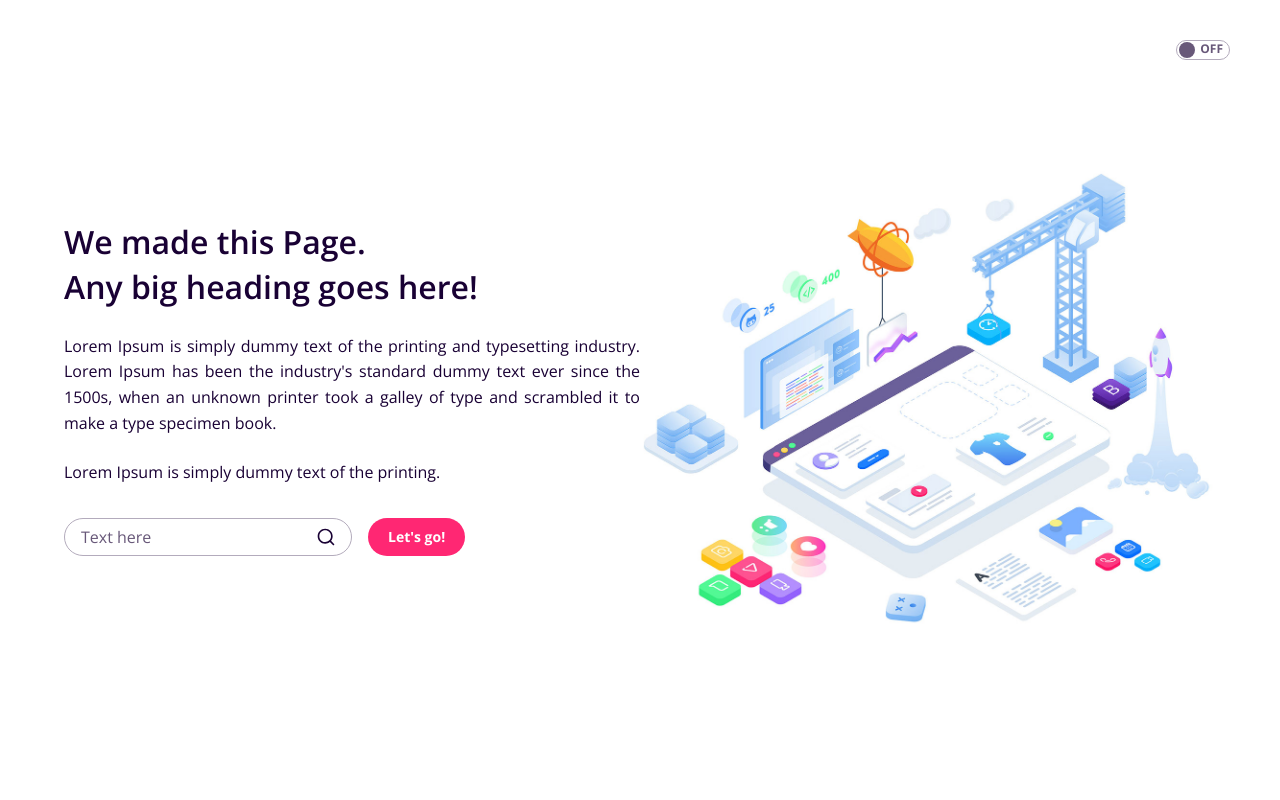
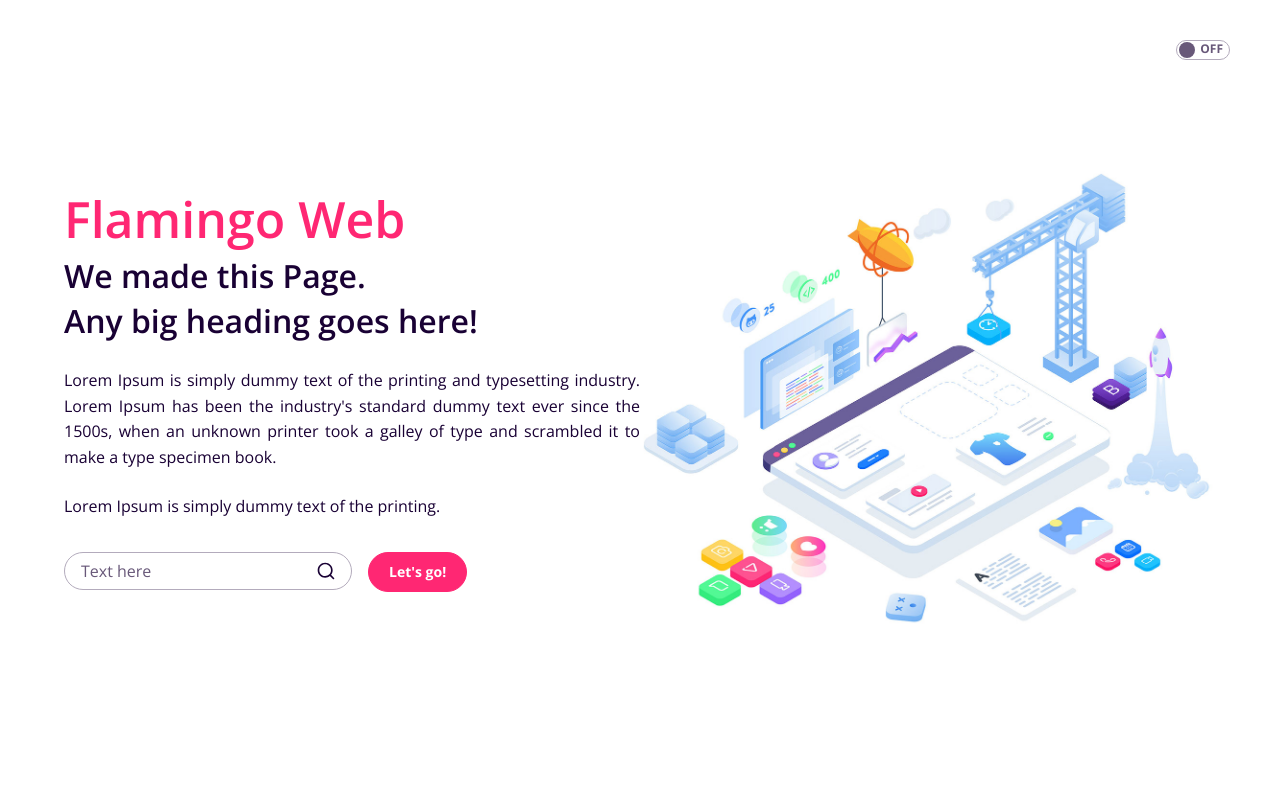
Before and after one commit to MANEESH-P/flamingo-web, a React (Create React App) app: page /demo in a window 1280 px wide. Shown: the top 800 px of the page. Built offline with nearby package versions, Linux system fonts and the light colour scheme.

Commit message:
text area icon fix

```diff
--- a/package.json
+++ b/package.json
@@ -6,6 +6,7 @@
     "@testing-library/jest-dom": "^4.2.4",
     "@testing-library/react": "^9.5.0",
     "@testing-library/user-event": "^7.2.1",
+    "classnames": "^2.2.6",
     "node-sass": "^4.14.1",
     "normalize.css": "^8.0.1",
     "react": "^16.13.1",
--- a/src/Components/Button/Button.js
+++ b/src/Components/Button/Button.js
@@ -4,19 +4,22 @@ import { ReactComponent as Checked } from "../../Assets/check.svg";
 import { ReactComponent as Failure } from "../../Assets/failure.svg";
 // import "./button.scss";
 export default function Button(props) {
+  const { variant = "primary", type = "default", ...rest } = props;
+
   return (
     <button
-      className={`btn btn--${props.variant} btn--${props.variant}-${
-        props.type
-      } ${props.loading ? "btn--loading" : ""} ${
-        props.active ? "btn--active" : ""
-      } ${props.hover ? "btn--hover" : ""} ${props.margin} ${props.shadow}`}
+      className={`btn btn--${variant} btn--${variant}-${type} ${
+        props.loading ? "btn--loading" : ""
+      } ${props.active ? "btn--active" : ""} ${
+        props.hover ? "btn--hover" : ""
+      } ${props.margin} ${props.shadow}`}
+      // className={className}
     >
       {props.loading ? (
         <Loading />
-      ) : props.variant === "success" ? (
+      ) : variant === "success" ? (
         <Checked />
-      ) : props.variant === "error" ? (
+      ) : variant === "error" ? (
         <Failure />
       ) : (
         props.label
--- a/src/Components/TextArea/TextArea.js
+++ b/src/Components/TextArea/TextArea.js
@@ -9,20 +9,24 @@ export default function TextArea(props) {
   return (
     <div className={`textarea-container ${props.margin}`}>
       {props.variant === "error" ? (
+        <label htmlFor={`textarea--${props.variant}`}>
           <span className="alert-icon">
             <Alert />
           </span>
+        </label>
       ) : props.variant === "success" ? (
+        <label htmlFor={`textarea--${props.variant}`}>
           <span className="check-icon">
             <Check />
           </span>
+        </label>
       ) : null}
       <textarea
         placeholder={props.placeholder}
         className={`textarea textarea--${props.variant}`}
         disabled={props.variant === "disabled"}
         name=""
-        id=""
+        id={`textarea--${props.variant}`}
         cols="30"
         rows="10"
       ></textarea>
--- a/src/Containers/Demo/Demo.js
+++ b/src/Containers/Demo/Demo.js
@@ -24,6 +24,7 @@ export default function Demo() {
     <div className="demo-container">
       <header className="header pl-16 pr-16">
         <div className="header__left">
+          <h1 className="brand">Flamingo Web</h1>
           <h1 className="mb-6">
             We made this Page. <br /> Any big heading goes here!
           </h1>
--- a/src/Sass/base/_base.scss
+++ b/src/Sass/base/_base.scss
@@ -28,3 +28,12 @@
 html {
   scroll-behavior: smooth;
 }
+
+input,
+textarea,
+button,
+select,
+a,
+label {
+  -webkit-tap-highlight-color: transparent;
+}
--- a/src/Sass/components/_button.scss
+++ b/src/Sass/components/_button.scss
@@ -17,6 +17,7 @@
 .btn--primary-default {
   background: $brand-primary;
   color: $text-white;
+  border: 1px solid $brand-primary;
 
   &:active {
     background: $brand-primary;
@@ -45,11 +46,13 @@
 .btn--primary-minimal {
   background: #ffffff;
   color: $brand-primary;
+  border: 1px solid $element-primary;
 }
 
 .btn--secondary-default {
   background: $brand-secondary;
   color: #ffffff;
+  border: 1px solid $brand-secondary;
 
   &:active {
     background: $brand-secondary;
--- a/src/Sass/components/_input.scss
+++ b/src/Sass/components/_input.scss
@@ -26,14 +26,8 @@ input[type="date"] {
   color: $text-secondary;
 }
 
-::-webkit-inner-spin-button,
-::-webkit-calendar-picker-indicator {
-  display: none;
-  -webkit-appearance: none;
-}
-
-input[type="date"]::-webkit-inner-spin-button,
-input[type="date"]::-webkit-calendar-picker-indicator {
+.input::-webkit-inner-spin-button,
+.input::-webkit-calendar-picker-indicator {
   display: none;
   -webkit-appearance: none;
 }
--- a/src/Sass/pages/demo.scss
+++ b/src/Sass/pages/demo.scss
@@ -30,6 +30,11 @@
     top: 40px;
     right: 50px;
   }
+}
+
+.brand {
+  color: $brand-primary;
+  font-size: 50px;
 }
 
 .wrapper {
```
Also changed, not shown: 1 other file (tests, documents, lock files or other folders). Lines whose indentation alone changed are shown as unchanged.
